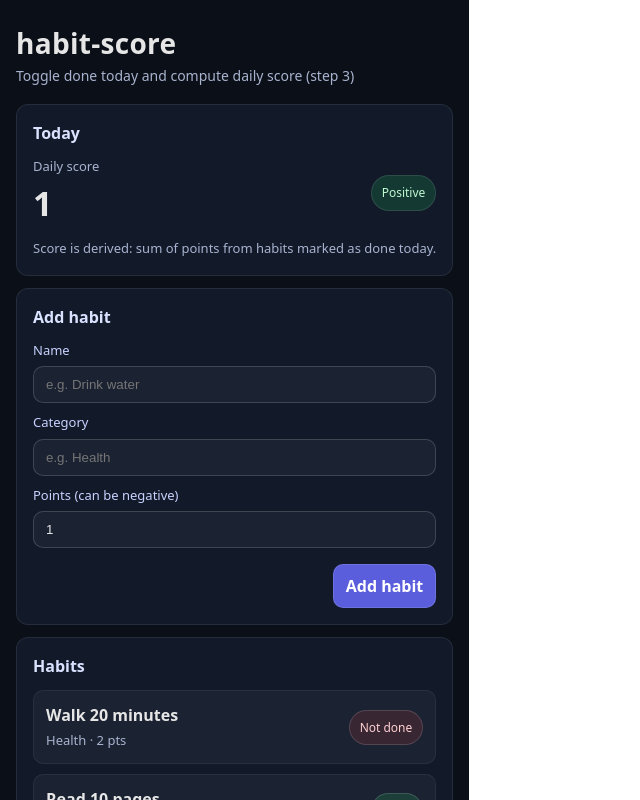
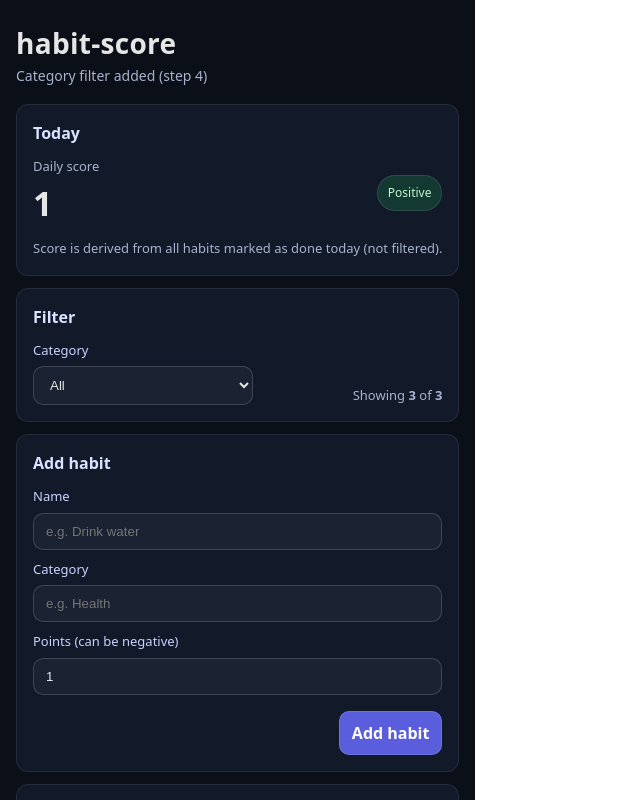
Before and after one commit to vladimir-koz/habit-score, a React (Vite) app: page / in a window 1280 px wide. Shown: the top 800 px of the page, without its empty margins (0-640 px from the left). Built offline with nearby package versions, Linux system fonts and the light colour scheme.

Commit message:
filtro por categoría (All o una categoría)

```diff
--- a/src/App.jsx
+++ b/src/App.jsx
@@ -12,10 +12,17 @@ export default function App() {
   const [habitPointsInput, setHabitPointsInput] = useState("1");
   const [formError, setFormError] = useState("");
 
+  const [selectedCategory, setSelectedCategory] = useState("All");
+
   const categoriesInList = useMemo(() => {
     const unique = new Set(habits.map((h) => h.category).filter(Boolean));
     return Array.from(unique).sort((a, b) => a.localeCompare(b));
   }, [habits]);
+
+  const visibleHabits = useMemo(() => {
+    if (selectedCategory === "All") return habits;
+    return habits.filter((habit) => habit.category === selectedCategory);
+  }, [habits, selectedCategory]);
 
   const dailyScore = useMemo(() => {
     return habits.reduce((total, habit) => {
@@ -73,11 +80,15 @@ export default function App() {
     );
   }
 
+  function handleSelectedCategoryChange(event) {
+    setSelectedCategory(event.target.value);
+  }
+
   return (
     <div style={styles.page}>
       <header style={styles.header}>
         <h1 style={styles.title}>habit-score</h1>
-        <p style={styles.subtitle}>Toggle done today and compute daily score (step 3)</p>
+        <p style={styles.subtitle}>Category filter added (step 4)</p>
       </header>
 
       <main style={styles.main}>
@@ -101,8 +112,35 @@ export default function App() {
           </div>
 
           <p style={styles.mutedSmall}>
-            Score is derived: sum of points from habits marked as done today.
+            Score is derived from all habits marked as done today (not filtered).
           </p>
+        </section>
+
+        <section style={styles.card}>
+          <h2 style={styles.sectionTitle}>Filter</h2>
+
+          <div style={styles.filterRow}>
+            <label style={styles.labelInline}>
+              Category
+              <select
+                value={selectedCategory}
+                onChange={handleSelectedCategoryChange}
+                style={styles.select}
+              >
+                <option value="All">All</option>
+                {categoriesInList.map((cat) => (
+                  <option key={cat} value={cat}>
+                    {cat}
+                  </option>
+                ))}
+              </select>
+            </label>
+
+            <div style={styles.filterMeta}>
+              Showing <strong>{visibleHabits.length}</strong> of{" "}
+              <strong>{habits.length}</strong>
+            </div>
+          </div>
         </section>
 
         <section style={styles.card}>
@@ -161,19 +199,21 @@ export default function App() {
         <section style={styles.card}>
           <h2 style={styles.sectionTitle}>Habits</h2>
 
-          {habits.length === 0 ? (
-            <p style={styles.muted}>No habits yet.</p>
+          {visibleHabits.length === 0 ? (
+            <p style={styles.muted}>
+              No habits in this category.
+            </p>
           ) : (
             <ul style={styles.list}>
-              {habits.map((habit) => (
+              {visibleHabits.map((habit) => (
                 <li key={habit.id} style={styles.listItem}>
                   <div style={styles.habitRow}>
-                    <label style={styles.habitLeft}>
+                    <div style={styles.habitLeft}>
                       <span style={styles.habitName}>{habit.name}</span>
                       <span style={styles.habitMeta}>
                         {habit.category} · {habit.points} pts
                       </span>
-                    </label>
+                    </div>
 
                     <button
                       type="button"
@@ -196,7 +236,7 @@ export default function App() {
       </main>
 
       <footer style={styles.footer}>
-        <small style={styles.muted}>Next: filter by category.</small>
+        <small style={styles.muted}>Next: localStorage load/save.</small>
       </footer>
     </div>
   );
@@ -281,6 +321,32 @@ const styles = {
   scoreNegative: {
     background: "rgba(239,68,68,0.14)",
     color: "#ffd0d0",
+  },
+  filterRow: {
+    display: "flex",
+    gap: "12px",
+    alignItems: "end",
+    justifyContent: "space-between",
+    flexWrap: "wrap",
+  },
+  labelInline: {
+    display: "grid",
+    gap: "6px",
+    fontSize: "13px",
+    color: "#c7d2fe",
+    minWidth: "220px",
+  },
+  select: {
+    padding: "10px 12px",
+    borderRadius: "10px",
+    border: "1px solid rgba(255,255,255,0.16)",
+    background: "rgba(255,255,255,0.04)",
+    color: "#e6e6e6",
+    outline: "none",
+  },
+  filterMeta: {
+    color: "#a8b3cf",
+    fontSize: "13px",
   },
   form: {
     display: "grid",
```
